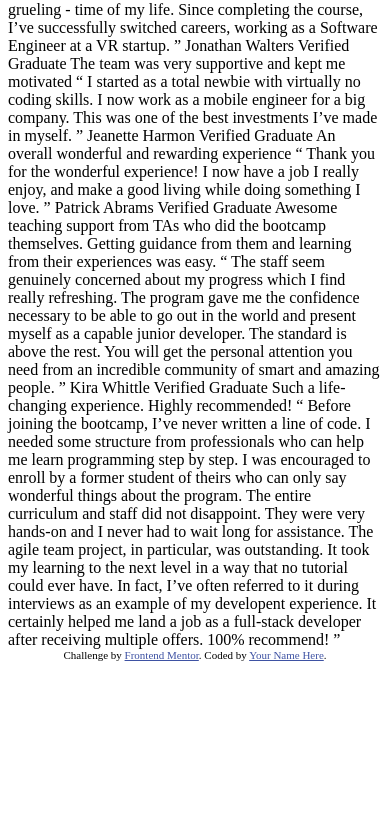
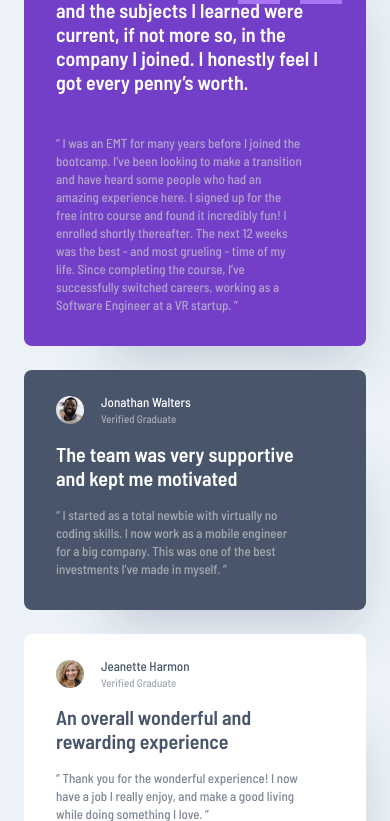
Before and after one commit to jcgoodwin86/frontend-mentor-testimonials, a plain HTML site: page index.html in a window 390 px wide. Shown: the part 169-990 px from the top of the page. Before the commit the page ends 844 px from the top, so only its background shows below. Drawn offline with Linux system fonts and the light colour scheme.

Commit message:
Update CSS for mobile

```diff
--- a/index.html
+++ b/index.html
@@ -1,76 +1,139 @@
 <!DOCTYPE html>
 <html lang="en">
   <head>
-  <meta charset="UTF-8">
-  <meta name="viewport" content="width=device-width, initial-scale=1.0"> <!-- displays site properly based on user's device -->
-
-  <link rel="icon" type="image/png" sizes="32x32" href="./images/favicon-32x32.png">
-
+    <meta charset="UTF-8" />
+    <meta name="viewport" content="width=device-width, initial-scale=1.0" />
+    <link
+      rel="icon"
+      type="image/png"
+      sizes="32x32"
+      href="./images/favicon-32x32.png"
+    />
+    <link rel="stylesheet" href="reset.css" />
+    <link rel="stylesheet" href="styles.css" />
     <title>Frontend Mentor | [Challenge Name Here]</title>
-
-  <!-- Feel free to remove these styles or customise in your own stylesheet 👍 -->
-  <style>
-    .attribution { font-size: 11px; text-align: center; }
-    .attribution a { color: hsl(228, 45%, 44%); }
-  </style>
   </head>
   <body>
-  Daniel Clifford
-  Verified Graduate
-
-  I received a job offer mid-course, and the subjects I learned were current, if not more so,
-  in the company I joined. I honestly feel I got every penny’s worth.
-
-  “ I was an EMT for many years before I joined the bootcamp. I’ve been looking to make a
-  transition and have heard some people who had an amazing experience here. I signed up
-  for the free intro course and found it incredibly fun! I enrolled shortly thereafter.
-  The next 12 weeks was the best - and most grueling - time of my life. Since completing
-  the course, I’ve successfully switched careers, working as a Software Engineer at a VR startup. ”
-
-  Jonathan Walters
-  Verified Graduate
-
-  The team was very supportive and kept me motivated
-
-  “ I started as a total newbie with virtually no coding skills. I now work as a mobile engineer
-  for a big company. This was one of the best investments I’ve made in myself. ”
-
-  Jeanette Harmon
-  Verified Graduate
-
-  An overall wonderful and rewarding experience
-
-  “ Thank you for the wonderful experience! I now have a job I really enjoy, and make a good living
-  while doing something I love. ”
-
-  Patrick Abrams
-  Verified Graduate
-
-  Awesome teaching support from TAs who did the bootcamp themselves. Getting guidance from them and
-  learning from their experiences was easy.
-
-  “ The staff seem genuinely concerned about my progress which I find really refreshing. The program
-  gave me the confidence necessary to be able to go out in the world and present myself as a capable
-  junior developer. The standard is above the rest. You will get the personal attention you need from
-  an incredible community of smart and amazing people. ”
-
-  Kira Whittle
-  Verified Graduate
-
-  Such a life-changing experience. Highly recommended!
-
-  “ Before joining the bootcamp, I’ve never written a line of code. I needed some structure from
-  professionals who can help me learn programming step by step. I was encouraged to enroll by a former
-  student of theirs who can only say wonderful things about the program. The entire curriculum and staff
-  did not disappoint. They were very hands-on and I never had to wait long for assistance. The agile team
-  project, in particular, was outstanding. It took my learning to the next level in a way that no tutorial
-  could ever have. In fact, I’ve often referred to it during interviews as an example of my developent
-  experience. It certainly helped me land a job as a full-stack developer after receiving multiple offers.
-  100% recommend! ”
-
-  <div class="attribution">
-    Challenge by <a href="https://www.frontendmentor.io?ref=challenge" target="_blank">Frontend Mentor</a>.
-    Coded by <a href="#">Your Name Here</a>.
+    <main>
+      <article class="card card__purple">
+        <img
+          class="bg_pattern"
+          src="./images/bg-pattern-quotation.svg"
+          alt="bg pattern"
+        />
+        <header>
+          <img src="./images/image-daniel.jpg" alt="Daniel" />
+          <div class="header__text">
+            <p class="name">Daniel Clifford</p>
+            <p class="status">Verified Graduate</p>
           </div>
+        </header>
+        <section class="card__big_gap">
+          <h1>
+            I received a job offer mid-course, and the subjects I learned were
+            current, if not more so, in the company I joined. I honestly feel I
+            got every penny’s worth.
+          </h1>
+          <p>
+            “ I was an EMT for many years before I joined the bootcamp. I’ve
+            been looking to make a transition and have heard some people who had
+            an amazing experience here. I signed up for the free intro course
+            and found it incredibly fun! I enrolled shortly thereafter. The next
+            12 weeks was the best - and most grueling - time of my life. Since
+            completing the course, I’ve successfully switched careers, working
+            as a Software Engineer at a VR startup. ”
+          </p>
+        </section>
+      </article>
+      <article class="card card__dark_grey">
+        <header>
+          <img src="./images/image-jonathan.jpg" alt="Jonathan" />
+          <div class="header__text">
+            <p class="name">Jonathan Walters</p>
+            <p class="status">Verified Graduate</p>
+          </div>
+        </header>
+        <section>
+          <h1>The team was very supportive and kept me motivated</h1>
+          <p>
+            “ I started as a total newbie with virtually no coding skills. I now
+            work as a mobile engineer for a big company. This was one of the
+            best investments I’ve made in myself. ”
+          </p>
+        </section>
+      </article>
+      <article class="card card__white">
+        <header>
+          <img src="./images/image-jeanette.jpg" alt="Jeanette" />
+          <div class="header__text">
+            <p class="name">Jeanette Harmon</p>
+            <p class="status">Verified Graduate</p>
+          </div>
+        </header>
+        <section>
+          <h1>An overall wonderful and rewarding experience</h1>
+          <p>
+            “ Thank you for the wonderful experience! I now have a job I really
+            enjoy, and make a good living while doing something I love. ”
+          </p>
+        </section>
+      </article>
+      <article class="card card__black">
+        <header>
+          <img src="./images/image-patrick.jpg" alt="Patrick" />
+          <div class="header__text">
+            <p class="name">Patrick Abrams</p>
+            <p class="status">Verified Graduate</p>
+          </div>
+        </header>
+        <section>
+          <h1>
+            Awesome teaching support from TAs who did the bootcamp themselves.
+            Getting guidance from them and learning from their experiences was
+            easy.
+          </h1>
+          <p>
+            “ The staff seem genuinely concerned about my progress which I find
+            really refreshing. The program gave me the confidence necessary to
+            be able to go out in the world and present myself as a capable
+            junior developer. The standard is above the rest. You will get the
+            personal attention you need from an incredible community of smart
+            and amazing people. ”
+          </p>
+        </section>
+      </article>
+      <article class="card card__white">
+        <header>
+          <img src="./images/image-kira.jpg" alt="Kira" />
+          <div class="header__text">
+            <p class="name">Kira Whittle</p>
+            <p class="status">Verified Graduate</p>
+          </div>
+        </header>
+        <section>
+          <h1>Such a life-changing experience. Highly recommended!</h1>
+          <p>
+            “ Before joining the bootcamp, I’ve never written a line of code. I
+            needed some structure from professionals who can help me learn
+            programming step by step. I was encouraged to enroll by a former
+            student of theirs who can only say wonderful things about the
+            program. The entire curriculum and staff did not disappoint. They
+            were very hands-on and I never had to wait long for assistance. The
+            agile team project, in particular, was outstanding. It took my
+            learning to the next level in a way that no tutorial could ever
+            have. In fact, I’ve often referred to it during interviews as an
+            example of my developent experience. It certainly helped me land a
+            job as a full-stack developer after receiving multiple offers. 100%
+            recommend! ”
+          </p>
+        </section>
+      </article>
+    </main>
+    <footer class="attribution">
+      Challenge by
+      <a href="https://www.frontendmentor.io?ref=challenge" target="_blank"
+        >Frontend Mentor</a
+      >. Coded by <a href="#">Your Name Here</a>.
+    </footer>
   </body>
 </html>
--- /dev/null
+++ b/reset.css
@@ -0,0 +1,50 @@
+/*
+  Josh's Custom CSS Reset
+  https://www.joshwcomeau.com/css/custom-css-reset/
+*/
+
+*,
+*::before,
+*::after {
+  box-sizing: border-box;
+}
+
+* {
+  margin: 0;
+}
+
+body {
+  line-height: 1.5;
+  -webkit-font-smoothing: antialiased;
+}
+
+img,
+picture,
+video,
+canvas,
+svg {
+  display: block;
+  max-width: 100%;
+}
+
+input,
+button,
+textarea,
+select {
+  font: inherit;
+}
+
+p,
+h1,
+h2,
+h3,
+h4,
+h5,
+h6 {
+  overflow-wrap: break-word;
+}
+
+#root,
+#__next {
+  isolation: isolate;
+}
--- /dev/null
+++ b/styles.css
@@ -0,0 +1,158 @@
+/* Fonts */
+
+@import url("https://fonts.googleapis.com/css2?family=Barlow+Semi+Condensed:ital,wght@0,100;0,200;0,300;0,400;0,500;0,600;0,700;0,800;0,900;1,100;1,200;1,300;1,400;1,500;1,600;1,700;1,800;1,900&display=swap");
+
+/* Variables */
+
+:root {
+  /* colors */
+  --color-background: #ecf2f8;
+  --color-purple: #733fc8;
+  --color-light-purple: #a775f1;
+  --color-dark-grey: #48556a;
+
+  /* shadows */
+  --card_shadow: 40px 60px 50px -47px rgba(72, 85, 106, 0.25);
+}
+
+/* Global */
+
+body {
+  background-color: var(--color-background);
+  font-family: "Barlow Semi Condensed";
+  color: #fff;
+  font-style: normal;
+}
+
+main {
+  display: grid;
+  padding: 4.4375rem 1.5rem;
+  gap: 1.5rem;
+}
+
+/* Card */
+
+.card {
+  border-radius: 0.5rem;
+  padding: 1.62rem 2rem 2rem;
+  box-shadow: var(--card_shadow);
+  position: relative;
+
+  .bg_pattern {
+    position: absolute;
+    top: 0;
+    right: 1.5rem;
+  }
+
+  header {
+    display: flex;
+    align-items: center;
+    gap: 1.06rem;
+    margin-bottom: 1.12rem;
+
+    img {
+      width: 1.75rem;
+      height: 1.75rem;
+      flex-shrink: 0;
+      border-radius: 1.75rem;
+    }
+
+    .header__text {
+      display: flex;
+      flex-direction: column;
+      gap: 0.25rem;
+
+      .name {
+        font-size: 0.8125rem;
+        font-weight: 500;
+        line-height: 0.8125rem; /* 100% */
+      }
+
+      .status {
+        font-size: 0.6875rem;
+        font-weight: 500;
+        line-height: 0.6875rem; /* 100% */
+        opacity: 0.5;
+      }
+    }
+  }
+
+  section {
+    display: flex;
+    flex-direction: column;
+    gap: 1rem;
+
+    h1 {
+      font-size: 1.25rem;
+      font-weight: 600;
+      line-height: normal;
+      max-width: 16.4375rem;
+      z-index: 1;
+    }
+
+    p {
+      color: #cfcfcf;
+      font-size: 0.8125rem;
+      font-weight: 500;
+      line-height: 1.125rem; /* 138.462% */
+      opacity: 0.7;
+      max-width: 15.4375rem;
+    }
+  }
+
+  .card__big_gap {
+    gap: 2.5rem;
+  }
+
+  &.card__purple {
+    background: var(--color-purple);
+
+    header img {
+      border: 2px solid var(--color-light-purple);
+    }
+  }
+
+  &.card__dark_grey {
+    background: var(--color-dark-grey);
+  }
+
+  &.card__white {
+    background-color: #fff;
+
+    header img {
+      border: none;
+    }
+
+    .header__text {
+      .name,
+      .status {
+        color: var(--color-dark-grey);
+      }
+    }
+
+    section {
+      h1,
+      p {
+        color: var(--color-dark-grey);
+      }
+    }
+  }
+
+  &.card__black {
+    background-color: #19202d;
+
+    header img {
+      border: 2px solid var(--color-light-purple);
+    }
+  }
+}
+/* footer */
+
+.attribution {
+  font-size: 11px;
+  text-align: center;
+}
+
+.attribution a {
+  color: hsl(228, 45%, 44%);
+}
```
Lines whose indentation alone changed are shown as unchanged.
